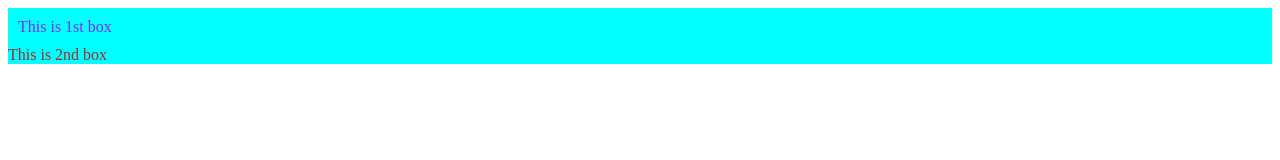
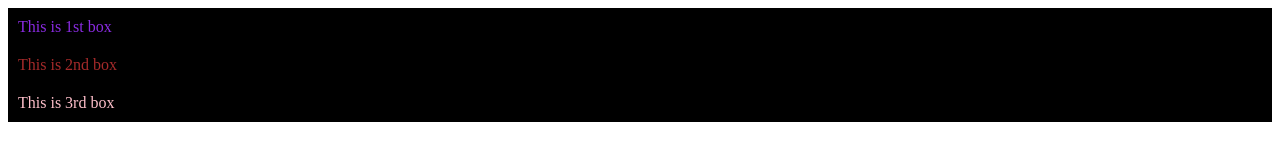
Before and after one commit to PratikshaC410/web-dev, a plain HTML site: page cssboxmodel/index.html in a window 1280 px wide. Drawn offline with Linux system fonts and the light colour scheme.

Commit message:
updated box model

```diff
--- a/cssboxmodel/index.html
+++ b/cssboxmodel/index.html
@@ -7,7 +7,7 @@
     <title>css box model</title>
     <style>
         .box {
-            background-color: aqua;
+            background-color:  black;
         }
 
         .box1 {
@@ -17,6 +17,11 @@
 
         .box2 {
             color: brown;
+            padding: 10px;
+        }
+        .box3{
+            color:pink;
+            padding: 10px;
         }
     </style>
 </head>
@@ -24,6 +29,7 @@
 <body>
     <div class="box box1">This is 1st box</div>
     <div class="box box2">This is 2nd box</div>
+    <div class="box box3">This is 3rd box</div>
 </body>
 
 </html>
```
